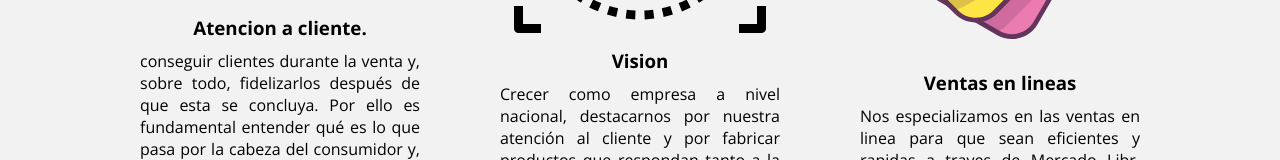
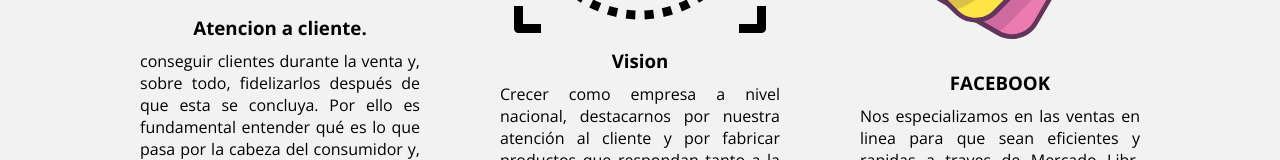
Before and after one commit to vladigod/pgajabonesgriss, a plain HTML site: page index.html in a window 1280 px wide. Shown: the part 2706-2866 px from the top of the page. Drawn offline with nearby package versions, Linux system fonts and the light colour scheme.

Commit message:
Update index.html

```diff
--- a/index.html
+++ b/index.html
@@ -142,7 +142,7 @@
                     </div>
                     <div class="servicio-ind">
                         <img src="img/ilustracion3.svg" alt="">
-                        <h3>Ventas en lineas </h3>
+                        <h3>FACEBOOK </h3>
                         <p>Nos especializamos en las ventas en linea para que sean eficientes y rapidas a traves de Mercado Libr. Nos centramos en su satisfaccion como cliente.
                             <a href="https://articulo.mercadolibre.com.mx/MLM-890530159-jabon-de-arroz-lechevitaminas-para-suavizar-y-blanquear-48pz-_JM?matt_tool=21942294&matt_word=&matt_source=google&matt_campaign_id=14507150088&matt_ad_group_id=125099652885&matt_match_type=&matt_network=g&matt_device=c&matt_creative=543409028081&matt_keyword=&matt_ad_position=&matt_ad_type=pla&matt_merchant_id=370009990&matt_product_id=MLM890530159&matt_product_partition_id=1415673293231&matt_target_id=pla-1415673293231&gclid=Cj0KCQjwrJOMBhCZARIsAGEd4VHHf4O6h8oC_rX3b1SopvffXGlyVckbB9pT1WbB3l5CPrw-DrXE8dUaAqa3EALw_wcB ">PRESIONA PARA REDIRIGIR A UNA COMPRA        </a>
                         </p>
```
